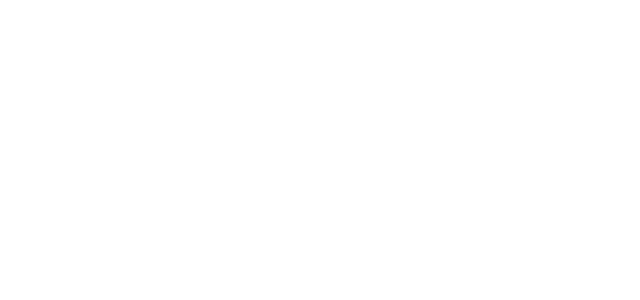
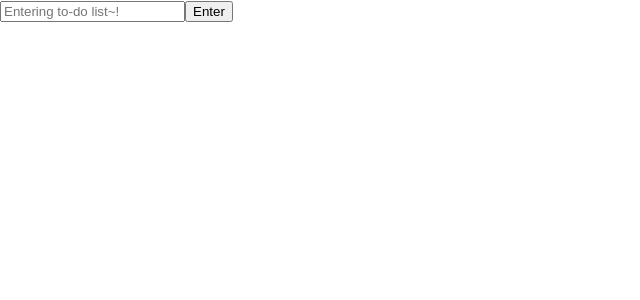
Before and after one commit to TravelEye/TravelEye-FRONTEND, a React (Create React App) app: page /checklist in a window 1280 px wide. Before the commit this address had no page. Shown: the top 300 px of the page, without its empty margins (0-640 px from the left). Built offline with nearby package versions, Linux system fonts and the light colour scheme.

Commit message:
[ADD] CheckListPage

```diff
--- a/src/App.js
+++ b/src/App.js
@@ -1,8 +1,9 @@
 import React, { useState } from "react";
 import MainPage from "./pages/Main";
+import CheckListPage from "./pages/CheckList";
 import SurveyPage from "./pages/Survey/SurveyPage";
+import MapPage from "./pages/Map/Map";
 import "./App.css";
-import MapPage from "./pages/Map/MapPage";
 import { RecoilRoot } from "recoil";
 import {
   BrowserRouter as Router,
@@ -18,6 +19,7 @@ function Content() {
         <Route exact path="/" element={<MainPage />} />
         <Route exact path="/map" element={<MapPage />} />
         <Route exact path="/survey" element={<SurveyPage />} />
+        <Route exact path="/checklist" element={<CheckListPage />} />
       </Routes>
     </>
   );
--- /dev/null
+++ b/src/pages/CheckList/index.jsx
@@ -0,0 +1,36 @@
+import { useState } from "react";
+import { CheckListContainer } from "./style";
+
+function CheckListPage() {
+  const [todos, setTodos] = useState([]);
+  const [value, setValue] = useState("");
+  const handleSubmit = (e) => {
+    e.preventDefault();
+  };
+  const handleChange = (e) => {
+    setValue(e.target.value);
+  };
+  return (
+    <CheckListContainer>
+      <form onSubmit={handleSubmit}>
+        <div>
+          <input
+            type="text"
+            name="list"
+            placeholder={"Entering to-do list~!"}
+            onChange={handleChange}
+          />
+          <button>
+            <span className={"arrowIcon"}></span>Enter
+          </button>
+        </div>
+      </form>
+      <ul>
+        {/* {todos.map((todo) => (
+          <ToDoListItem todo={todo} key={todo.id} />
+        ))} */}
+      </ul>
+    </CheckListContainer>
+  );
+}
+export default CheckListPage;
--- /dev/null
+++ b/src/pages/CheckList/style.js
@@ -0,0 +1,3 @@
+import styled from "styled-components";
+
+export const CheckListContainer = styled.div``;
--- a/src/pages/Main/index.jsx
+++ b/src/pages/Main/index.jsx
@@ -25,7 +25,6 @@ function MainPage() {
           `https://api.openweathermap.org/data/2.5/weather?q=${city}&appid=${process.env.REACT_APP_WEATHER_KEY}`
         );
         const data = await response.json();
-        console.log(data.weather[0].main);
         const icon = data.weather[0].icon;
         setWeather({
           description: data.weather[0].main,
@@ -41,7 +40,7 @@ function MainPage() {
   }, [city]);
   return (
     <MainPageContainer>
-      <div>{user}님</div>
+      <UserContainer>{user}님</UserContainer>
       {weather && (
         <WeatherContainer>
           <WeatherBackgroundWrapper type={weather.description}>
@@ -49,7 +48,6 @@ function MainPage() {
             <CityTextWrapper>{city}</CityTextWrapper>
             <img src={weather.icon} />
           </WeatherBackgroundWrapper>
-          {/* {weather.description} */}
         </WeatherContainer>
       )}
       <ChecklistContainer>Checklist</ChecklistContainer>
--- a/src/pages/Map/MapPage.jsx
+++ b/src/pages/Map/MapPage.jsx
@@ -1,5 +1,5 @@
 import React from "react";
-import Map from "./Map";
+import Map from "./Map/Map";
 import styled from "styled-components";
 
 const adContainer = styled.div`
```
